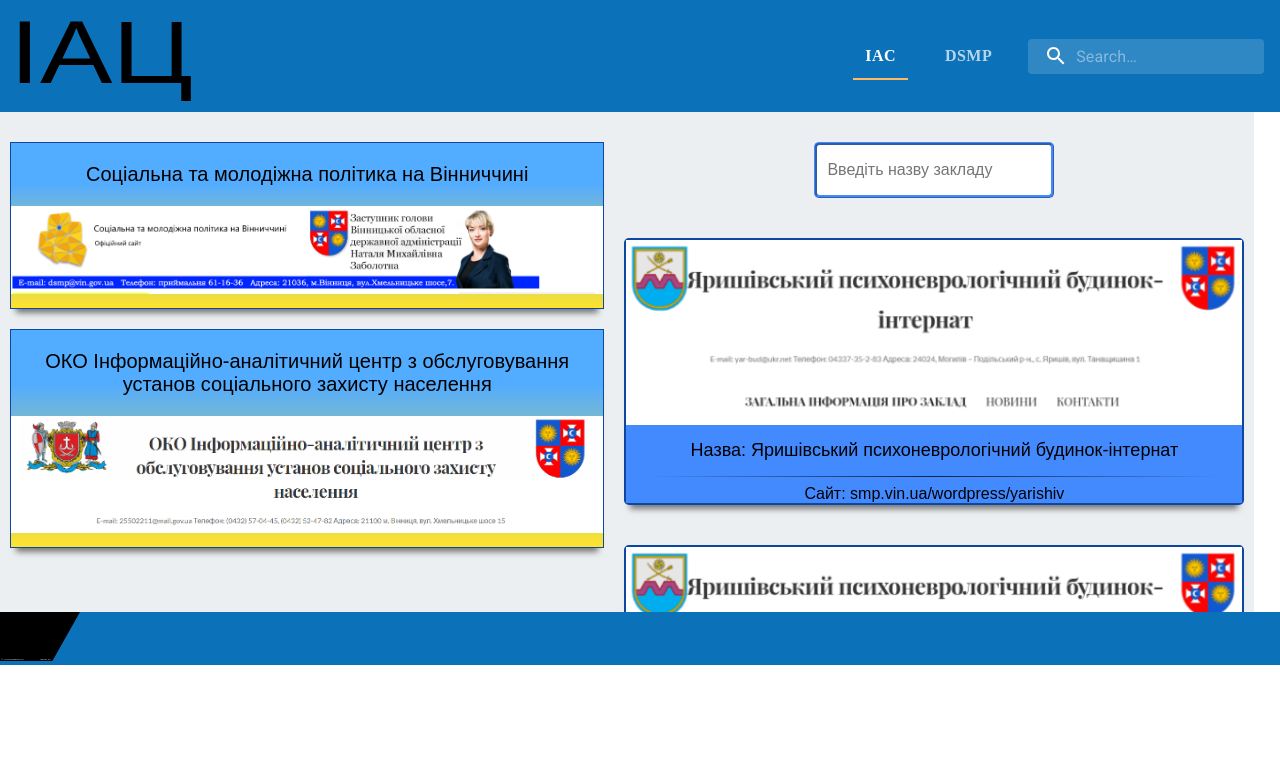
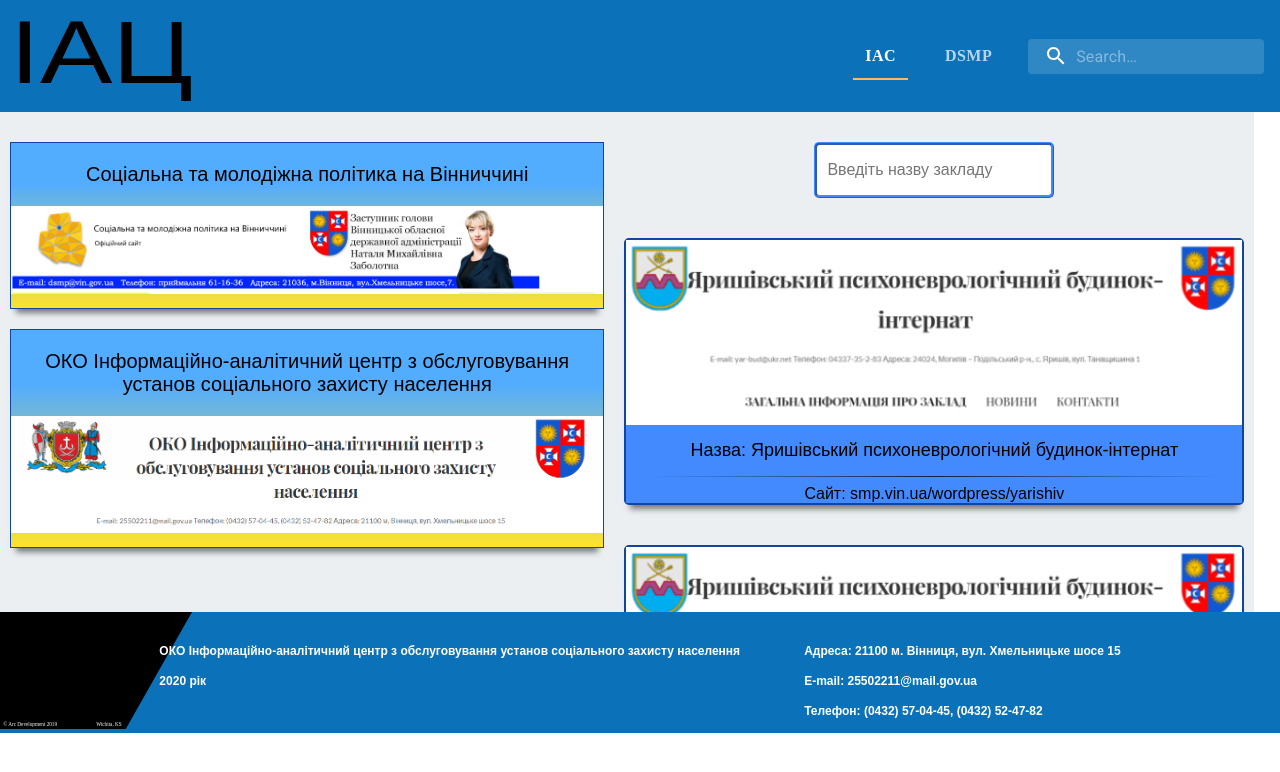
Before and after one commit to SergiiKov/main-page-iac, a React (Create React App) app: page / in a window 1280 px wide. Shown: the top 772 px of the page. Built offline with nearby package versions, Linux system fonts and the light colour scheme.

Commit message:
add footer styles

```diff
--- a/src/components/ui/footer.jsx
+++ b/src/components/ui/footer.jsx
@@ -2,6 +2,9 @@ import React from 'react';
 import { makeStyles } from '@material-ui/core/styles';
 import theme from './theme';
 import { useTheme } from '@material-ui/core/styles';
+
+import Grid from '@material-ui/core/Grid';
+
 import FooterAdornment from '../../img/Footer Adornment.svg';
 
 const useStyles = makeStyles(theme=>({
@@ -12,8 +15,21 @@ const useStyles = makeStyles(theme=>({
         position: 'relative'
     },
     footerAdornment:{
-        width: '5em',
+        width: '12em',
         verticalAlignment: 'bottom'
+    },
+    mainContainer: {
+        position: 'absolute'
+    },
+    link:{
+        color: 'white',
+        fontFamily:'Arial',
+        fontSize:'0.75rem',
+        fontWeight: 'bold',
+        textDecoration: 'none'
+    },
+    gridItem: {
+        margin: '2em'
     }
 }))
 
@@ -22,6 +38,31 @@ export default function Footer() {
 
     return(
         <footer className={classes.footer}>
+            <Grid container justify='center' className={classes.mainContainer}>
+                <Grid item className={classes.gridItem}>
+                    <Grid container direction='column' spacing={2}>
+                        <Grid item className={classes.link}>
+                        ОКО Інформаційно-аналітичний центр з обслуговування установ соціального захисту населення
+                        </Grid>
+                        <Grid item className={classes.link}>
+                        2020 рік
+                        </Grid>
+                    </Grid>
+                </Grid>
+                <Grid item className={classes.gridItem}>
+                    <Grid container direction='column' spacing={2}>
+                        <Grid item className={classes.link}>
+                        Адреса: 21100 м. Вінниця, вул. Хмельницьке шосе 15
+                        </Grid>
+                        <Grid item className={classes.link}>
+                        E-mail: 25502211@mail.gov.ua
+                        </Grid>
+                        <Grid item className={classes.link}>
+                        Телефон: (0432) 57-04-45, (0432) 52-47-82
+                        </Grid>
+                    </Grid>
+                </Grid>
+            </Grid>
              <img src={FooterAdornment} alt='company logo' className={classes.footerAdornment} />
               {/* <div>
                 <a href='http://smp.vin.ua/wordpress/'>ОКО Інформаційно-аналітичний центр з обслуговування установ соціального захисту населення</a>
```
